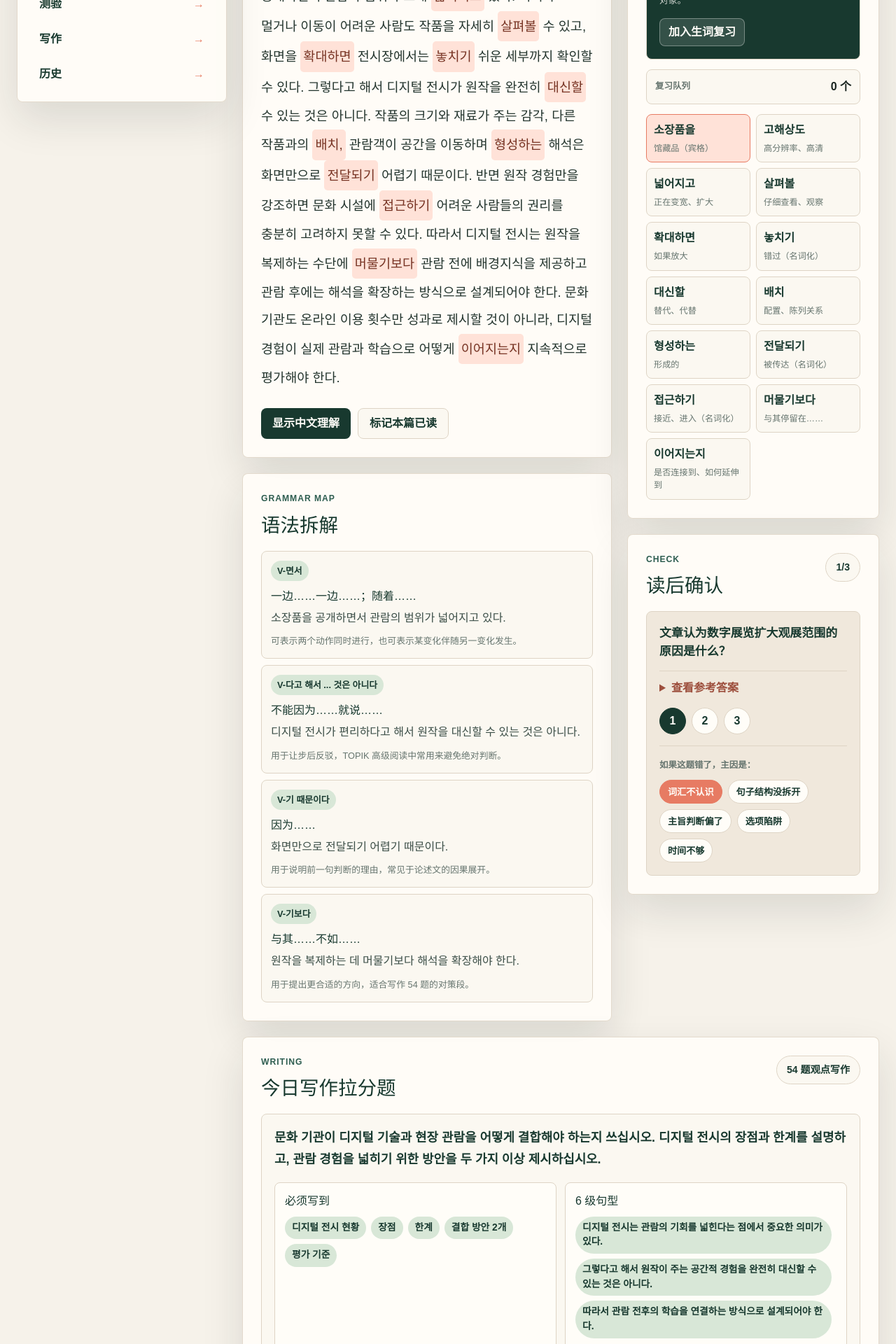
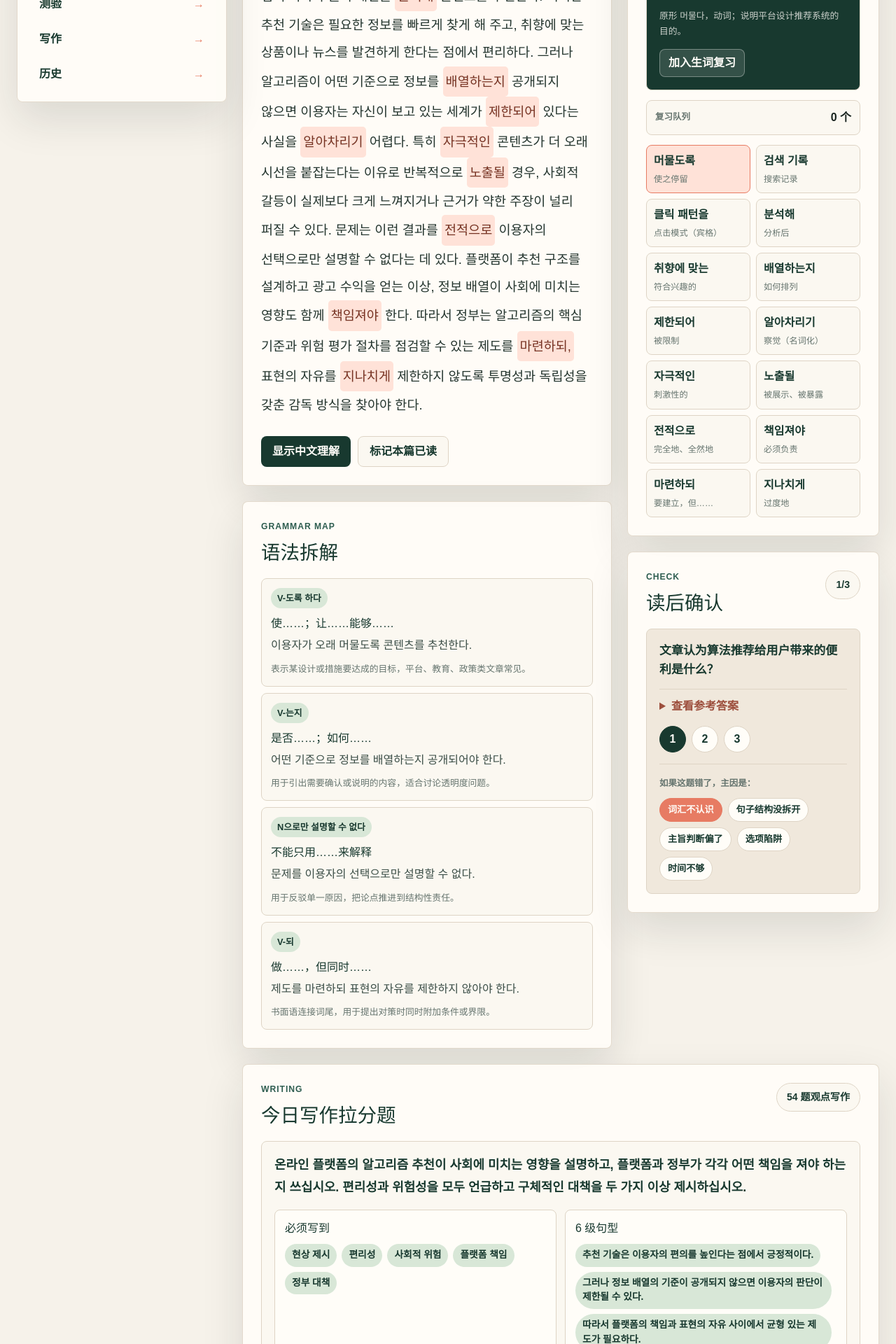
Before and after one commit to adia1223/daily-topik-lab, a Next.js app: page / in a window 1280 px wide. Shown: the part 1300-3220 px from the top of the page at 70% size. Built offline with nearby package versions, Linux system fonts and the light colour scheme.

Commit message:
Add July 20 algorithm accountability reading

```diff
--- a/app/page.tsx
+++ b/app/page.tsx
@@ -534,7 +534,7 @@ const july18Reading: DailyReading = {
   },
 };
 
-const todayReading: DailyReading = {
+const july19Reading: DailyReading = {
   id: "2026-07-19-digital-exhibition",
   date: "2026-07-19",
   title: "디지털 전시는 원작을 대신할 수 있는가",
@@ -583,8 +583,59 @@ const todayReading: DailyReading = {
   },
 };
 
+const todayReading: DailyReading = {
+  id: "2026-07-20-algorithm-accountability",
+  date: "2026-07-20",
+  title: "알고리즘 추천은 누구의 책임인가",
+  level: "TOPIK II 5-6级",
+  topic: "科技 / 社会治理",
+  estimatedTime: "14 分钟",
+  korean:
+    "온라인 플랫폼은 이용자가 오래 머물도록 하기 위해 개인의 검색 기록과 클릭 패턴을 분석해 콘텐츠를 추천한다. 이러한 추천 기술은 필요한 정보를 빠르게 찾게 해 주고, 취향에 맞는 상품이나 뉴스를 발견하게 한다는 점에서 편리하다. 그러나 알고리즘이 어떤 기준으로 정보를 배열하는지 공개되지 않으면 이용자는 자신이 보고 있는 세계가 제한되어 있다는 사실을 알아차리기 어렵다. 특히 자극적인 콘텐츠가 더 오래 시선을 붙잡는다는 이유로 반복적으로 노출될 경우, 사회적 갈등이 실제보다 크게 느껴지거나 근거가 약한 주장이 널리 퍼질 수 있다. 문제는 이런 결과를 전적으로 이용자의 선택으로만 설명할 수 없다는 데 있다. 플랫폼이 추천 구조를 설계하고 광고 수익을 얻는 이상, 정보 배열이 사회에 미치는 영향도 함께 책임져야 한다. 따라서 정부는 알고리즘의 핵심 기준과 위험 평가 절차를 점검할 수 있는 제도를 마련하되, 표현의 자유를 지나치게 제한하지 않도록 투명성과 독립성을 갖춘 감독 방식을 찾아야 한다.",
+  chinese:
+    "网络平台为了让用户停留更久，会分析个人的搜索记录和点击模式并推荐内容。这种推荐技术能让人快速找到所需信息，也能发现符合个人兴趣的商品或新闻，因此具有便利性。然而，如果平台不公开算法依据什么标准排列信息，用户就很难意识到自己看到的世界其实受到了限制。尤其当刺激性内容因为更能抓住视线而被反复展示时，社会冲突可能被感觉得比实际更严重，依据薄弱的主张也可能广泛传播。问题在于，这类结果不能完全解释为用户自己的选择。既然平台设计推荐结构并从中获得广告收益，就也应对信息排列给社会造成的影响承担责任。因此，政府需要建立能够检查算法核心标准和风险评估程序的制度，同时也要寻找具备透明性和独立性的监管方式，避免过度限制表达自由。",
+  tokens: [
+    { korean: "머물도록", reading: "meo-mul-do-rok", meaning: "使之停留", grammar: "V-도록 하다", note: "原形 머물다，动词；说明平台设计推荐系统的目的。" },
+    { korean: "검색 기록", reading: "geom-saek gi-rok", meaning: "搜索记录", note: "名词词组；是算法分析用户偏好的基础数据。" },
+    { korean: "클릭 패턴을", reading: "keul-lik pae-teon-eul", meaning: "点击模式（宾格）", note: "名词词组；表示平台追踪和分析的行为规律。" },
+    { korean: "분석해", reading: "bun-seok-hae", meaning: "分析后", grammar: "V-아/어", note: "原形 분석하다，动词；连接数据处理与内容推荐两个动作。" },
+    { korean: "취향에 맞는", reading: "chwi-hyang-e mat-neun", meaning: "符合兴趣的", grammar: "N에 맞는", note: "原形 맞다，动词/形容动词用法；修饰商品和新闻，强调个性化便利。" },
+    { korean: "배열하는지", reading: "bae-yeol-ha-neun-ji", meaning: "如何排列", grammar: "V-는지", note: "原形 배열하다，动词；用于提出算法透明度问题。" },
+    { korean: "제한되어", reading: "je-han-doe-eo", meaning: "被限制", grammar: "피동", note: "原形 제한되다，被动动词；说明用户看到的信息范围并非中立完整。" },
+    { korean: "알아차리기", reading: "a-ra-cha-ri-gi", meaning: "察觉（名词化）", grammar: "V-기 어렵다", note: "原形 알아차리다，动词；指出算法影响不易被用户感知。" },
+    { korean: "자극적인", reading: "ja-geuk-jeo-gin", meaning: "刺激性的", note: "原形 자극적이다，形容词；修饰内容，说明容易获得注意力的内容类型。" },
+    { korean: "노출될", reading: "no-chul-doel", meaning: "被展示、被暴露", grammar: "피동 + V-(으)ㄹ 경우", note: "原形 노출되다，被动动词；描述内容被平台反复推送的情况。" },
+    { korean: "전적으로", reading: "jeon-jeok-eu-ro", meaning: "完全地、全然地", note: "副词；与 이용자의 선택으로만 搭配，反驳单一归因。" },
+    { korean: "책임져야", reading: "chae-gim-jyeo-ya", meaning: "必须负责", grammar: "V-아/어야 하다", note: "原形 책임지다，动词；表达平台应承担的社会责任。" },
+    { korean: "마련하되", reading: "ma-ryeon-ha-doe", meaning: "要建立，但……", grammar: "V-되", note: "原形 마련하다，动词；用于提出制度措施并补充限制条件。" },
+    { korean: "지나치게", reading: "ji-na-chi-ge", meaning: "过度地", note: "副词；修饰 제한하다，提醒监管不能过度侵犯表达自由。" },
+  ],
+  grammarPoints: [
+    { pattern: "V-도록 하다", meaning: "使……；让……能够……", example: "이용자가 오래 머물도록 콘텐츠를 추천한다.", note: "表示某设计或措施要达成的目标，平台、教育、政策类文章常见。" },
+    { pattern: "V-는지", meaning: "是否……；如何……", example: "어떤 기준으로 정보를 배열하는지 공개되어야 한다.", note: "用于引出需要确认或说明的内容，适合讨论透明度问题。" },
+    { pattern: "N으로만 설명할 수 없다", meaning: "不能只用……来解释", example: "문제를 이용자의 선택으로만 설명할 수 없다.", note: "用于反驳单一原因，把论点推进到结构性责任。" },
+    { pattern: "V-되", meaning: "做……，但同时……", example: "제도를 마련하되 표현의 자유를 제한하지 않아야 한다.", note: "书面语连接词尾，用于提出对策时同时附加条件或界限。" },
+  ],
+  quiz: [
+    { question: "文章认为算法推荐给用户带来的便利是什么？", answer: "它能根据搜索记录和点击模式快速提供所需信息，并帮助用户发现符合个人兴趣的商品或新闻。" },
+    { question: "为什么作者认为算法推荐可能影响社会认知？", answer: "因为平台可能反复展示更能吸引注意力的刺激性内容，使社会冲突被感觉得更严重，依据薄弱的主张也更容易扩散。" },
+    { question: "作者对政府监管算法提出了什么平衡要求？", answer: "政府应建立检查算法核心标准和风险评估程序的制度，但监管方式必须透明、独立，避免过度限制表达自由。" },
+  ],
+  writingDrill: {
+    type: "54 题观点写作",
+    prompt: "온라인 플랫폼의 알고리즘 추천이 사회에 미치는 영향을 설명하고, 플랫폼과 정부가 각각 어떤 책임을 져야 하는지 쓰십시오. 편리성과 위험성을 모두 언급하고 구체적인 대책을 두 가지 이상 제시하십시오.",
+    checklist: ["현상 제시", "편리성", "사회적 위험", "플랫폼 책임", "정부 대책"],
+    sentenceBank: [
+      "추천 기술은 이용자의 편의를 높인다는 점에서 긍정적이다.",
+      "그러나 정보 배열의 기준이 공개되지 않으면 이용자의 판단이 제한될 수 있다.",
+      "따라서 플랫폼의 책임과 표현의 자유 사이에서 균형 있는 제도가 필요하다.",
+    ],
+  },
+};
+
 const readingArchive: DailyReading[] = [
   todayReading,
+  july19Reading,
   july18Reading,
   july17Reading,
   july16Reading,
```
Also changed, not shown: 1 other file (tests, documents, lock files or other folders).
